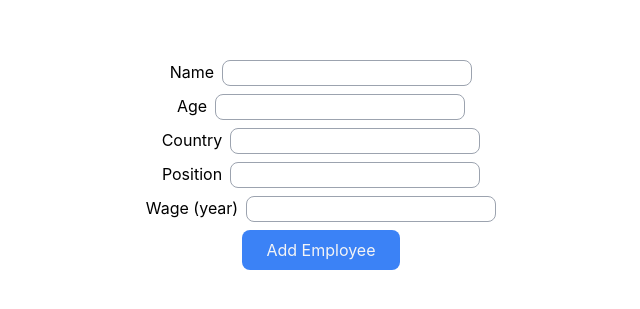
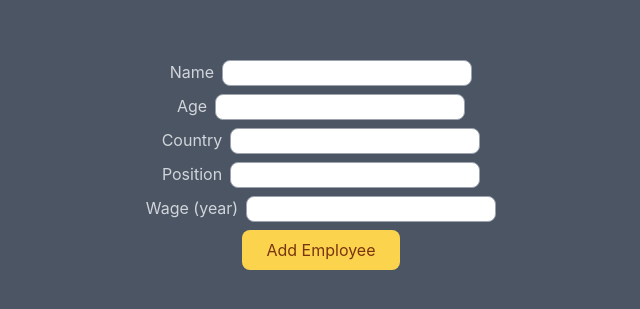
Before and after one commit to ygg-m/crud-react-mysql-node, a React (Create React App) app in the folder client/: page / in a window 1280 px wide. Shown: the part 235-544 px from the top of the page, without its empty margins (319-959 px from the left). Built offline with nearby package versions, Linux system fonts and the light colour scheme.

Commit message:
style: colors

```diff
--- a/client/src/App.jsx
+++ b/client/src/App.jsx
@@ -9,7 +9,6 @@ function App() {
   const [wage, setWage] = useState("");
 
   const addEmployee = () => {
-    console.log(name, age, country, position, wage);
     axios
       .post("http://localhost:3001/create", {
         name: name,
@@ -22,7 +21,7 @@ function App() {
   };
 
   return (
-    <div className="grid place-items-center w-screen h-screen">
+    <div className="grid place-items-center w-screen h-screen bg-gray-600 text-gray-300">
       <div className="grid gap-2 place-items-center">
         <div className="flex gap-2">
           <label>Name</label>
@@ -70,7 +69,7 @@ function App() {
         </div>
 
         <button
-          className="bg-blue-500 text-gray-100 hover:bg-blue-600 w-fit p-2 px-6 rounded-lg"
+          className="bg-amber-300 text-amber-900 hover:bg-amber-400 w-fit p-2 px-6 rounded-lg duration-100"
           onClick={addEmployee}
         >
           Add Employee
```
